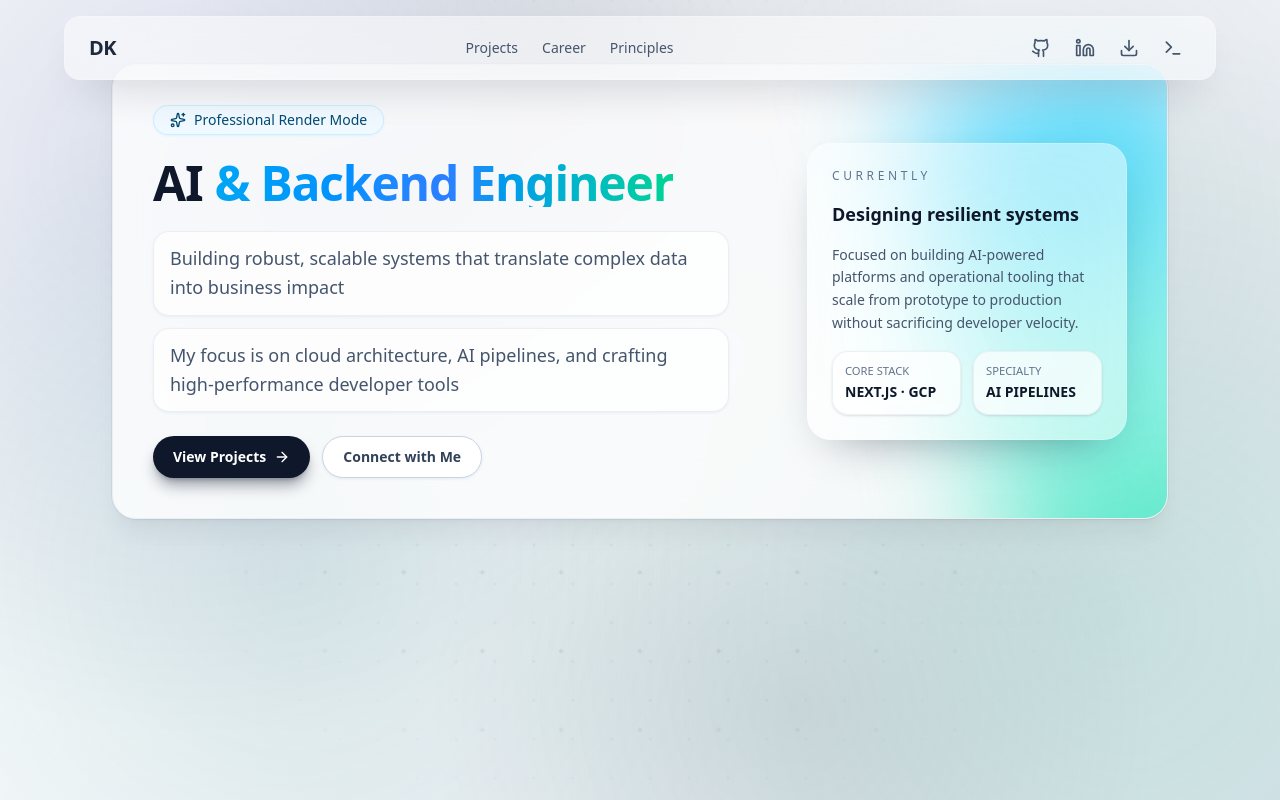
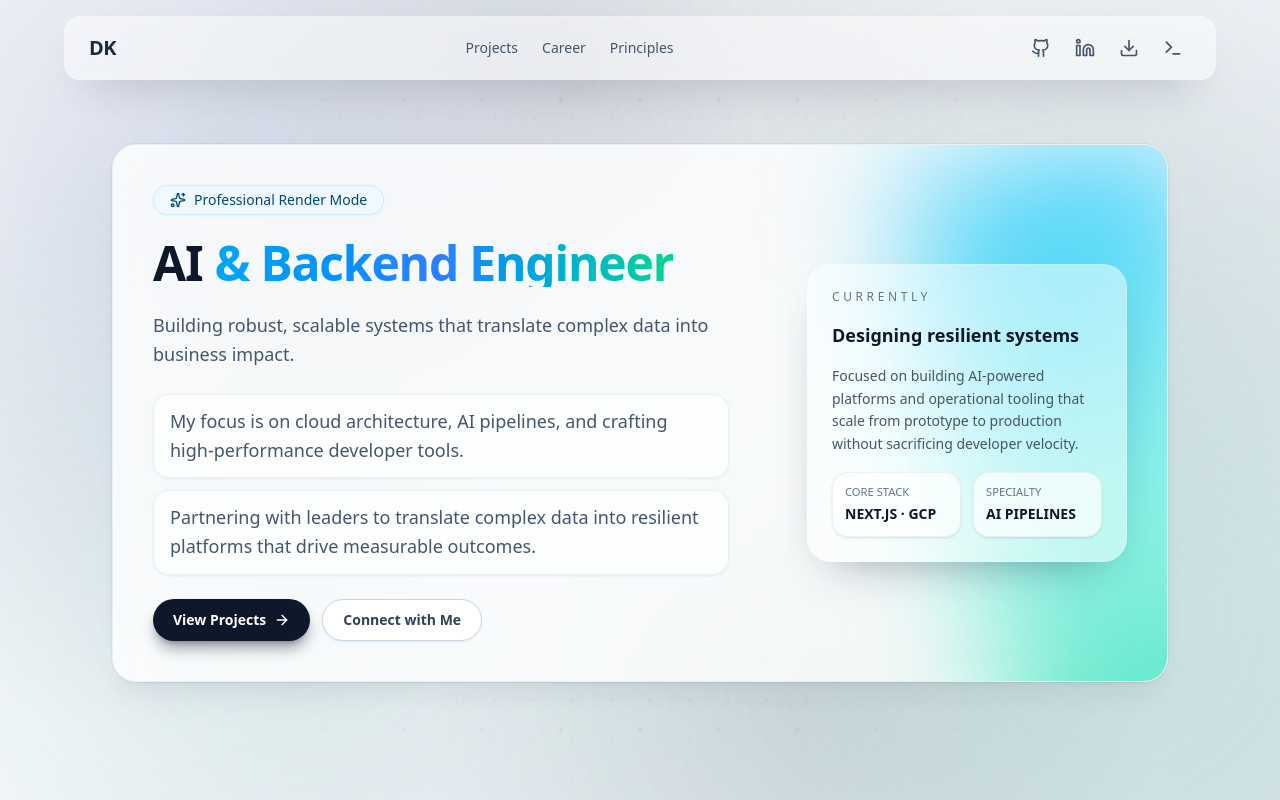
Before and after one commit to dillonfkhanna/dillonkhanna-portfolio, a Next.js app: page / in a window 1280 px wide. Built offline with nearby package versions, Linux system fonts and the light colour scheme; no server answers.

Commit message:
Adjust hero spacing and externalize copy

```diff
--- a/app/page.tsx
+++ b/app/page.tsx
@@ -7,10 +7,19 @@ export default async function Home() {
   const filePath = path.join(process.cwd(), 'data', 'professional-page.json');
   const fileContents = await fs.readFile(filePath, 'utf8');
   const content = JSON.parse(fileContents);
+  const { hero } = content;
 
   return (
-    <main className="mx-auto flex min-h-screen max-w-6xl flex-col gap-12 px-6 py-16 md:gap-16 md:px-10 lg:px-12">
-      <Hero title={content.hero.title} subtitle={content.hero.subtitle} />
+    <main className="mx-auto flex min-h-screen max-w-6xl flex-col gap-12 px-6 pb-16 pt-36 md:gap-16 md:px-10 lg:px-12">
+      <Hero
+        badgeLabel={hero.badge.label}
+        title={hero.title}
+        subtitle={hero.subtitle}
+        focusPoints={hero.focusPoints}
+        primaryCta={hero.primaryCta}
+        secondaryCta={hero.secondaryCta}
+        infoPanel={hero.infoPanel}
+      />
     </main>
   );
 }
--- a/components/Hero.tsx
+++ b/components/Hero.tsx
@@ -1,8 +1,31 @@
 import { ArrowRight, Sparkles } from "lucide-react";
 
+interface Cta {
+  label: string;
+  href: string;
+  ariaLabel?: string;
+}
+
+interface HeroStatsItem {
+  label: string;
+  value: string;
+}
+
+interface HeroInfoPanel {
+  metaLabel: string;
+  headline: string;
+  body: string;
+  stats: HeroStatsItem[];
+}
+
 interface HeroProps {
+  badgeLabel: string;
   title: string;
   subtitle: string;
+  focusPoints: string[];
+  primaryCta: Cta;
+  secondaryCta: Cta;
+  infoPanel: HeroInfoPanel;
 }
 
 const accentTitle = (title: string) => {
@@ -14,19 +37,29 @@ const accentTitle = (title: string) => {
   return { primary, accent };
 };
 
-export default function Hero({ title, subtitle }: HeroProps) {
+export default function Hero({
+  badgeLabel,
+  title,
+  subtitle,
+  focusPoints,
+  primaryCta,
+  secondaryCta,
+  infoPanel,
+}: HeroProps) {
   const { primary, accent } = accentTitle(title);
-  const focusPoints = subtitle.split(".").map((sentence) => sentence.trim()).filter(Boolean);
 
   return (
     <section className="relative isolate overflow-hidden rounded-3xl border border-slate-200/60 bg-white/80 p-10 shadow-xl shadow-slate-900/5 ring-1 ring-slate-900/5 backdrop-blur-xl">
-      <div className="absolute inset-y-0 -right-24 hidden h-[140%] w-72 -rotate-12 transform bg-gradient-to-b from-sky-400/70 via-teal-300/60 to-emerald-400/70 blur-3xl md:block" aria-hidden="true" />
+      <div
+        className="absolute inset-y-0 -right-24 hidden h-[140%] w-72 -rotate-12 transform bg-gradient-to-b from-sky-400/70 via-teal-300/60 to-emerald-400/70 blur-3xl md:block"
+        aria-hidden="true"
+      />
 
       <div className="relative flex flex-col gap-10 md:flex-row md:items-center md:justify-between">
         <div className="max-w-xl space-y-6">
           <div className="inline-flex items-center gap-2 rounded-full border border-sky-200/60 bg-sky-50 px-4 py-1 text-sm font-medium text-sky-900 shadow-sm shadow-sky-100">
-            <Sparkles className="h-4 w-4" />
-            <span>Professional Render Mode</span>
+            <Sparkles className="h-4 w-4" aria-hidden="true" />
+            <span>{badgeLabel}</span>
           </div>
 
           <h1 className="text-4xl font-semibold tracking-tight text-slate-900 sm:text-5xl">
@@ -38,9 +71,14 @@ export default function Hero({ title, subtitle }: HeroProps) {
             ) : null}
           </h1>
 
+          <p className="text-lg leading-relaxed text-slate-600">{subtitle}</p>
+
           <div className="space-y-3 text-lg leading-relaxed text-slate-600">
-            {focusPoints.map((point, index) => (
-              <p key={index} className="rounded-2xl border border-slate-200/70 bg-white/70 px-4 py-3 shadow-sm shadow-slate-200/60">
+            {focusPoints.map((point) => (
+              <p
+                key={point}
+                className="rounded-2xl border border-slate-200/70 bg-white/70 px-4 py-3 shadow-sm shadow-slate-200/60"
+              >
                 {point}
               </p>
             ))}
@@ -49,35 +87,38 @@ export default function Hero({ title, subtitle }: HeroProps) {
           <div className="flex flex-wrap gap-3">
             <a
               className="group inline-flex items-center justify-center gap-2 rounded-full bg-slate-900 px-5 py-2.5 text-sm font-semibold text-white shadow-lg shadow-slate-900/40 transition focus:outline-none focus-visible:ring-2 focus-visible:ring-slate-500"
-              href="#projects"
+              href={primaryCta.href}
+              aria-label={primaryCta.ariaLabel}
             >
-              View Projects
+              {primaryCta.label}
               <ArrowRight className="h-4 w-4 transition-transform group-hover:translate-x-1" />
             </a>
             <a
               className="inline-flex items-center justify-center gap-2 rounded-full border border-slate-300 bg-white px-5 py-2.5 text-sm font-semibold text-slate-700 shadow-sm shadow-slate-200/80 transition hover:border-slate-400 focus:outline-none focus-visible:ring-2 focus-visible:ring-slate-400"
-              href="#contact"
+              href={secondaryCta.href}
+              aria-label={secondaryCta.ariaLabel}
             >
-              Connect with Me
+              {secondaryCta.label}
             </a>
           </div>
         </div>
 
         <div className="glass-pane relative mt-6 flex w-full max-w-xs flex-col gap-4 rounded-3xl p-6 text-sm text-slate-700 shadow-lg shadow-slate-900/10 md:mt-0">
-          <div className="text-xs uppercase tracking-[0.3em] text-slate-500">Currently</div>
-          <div className="text-lg font-semibold text-slate-900">Designing resilient systems</div>
-          <p className="text-sm leading-relaxed text-slate-600">
-            Focused on building AI-powered platforms and operational tooling that scale from prototype to production without sacrificing developer velocity.
-          </p>
+          <div className="text-xs uppercase tracking-[0.3em] text-slate-500">
+            {infoPanel.metaLabel}
+          </div>
+          <div className="text-lg font-semibold text-slate-900">{infoPanel.headline}</div>
+          <p className="text-sm leading-relaxed text-slate-600">{infoPanel.body}</p>
           <div className="grid grid-cols-2 gap-3 text-left text-xs uppercase text-slate-500">
-            <div className="rounded-2xl border border-slate-200/60 bg-white/70 p-3 shadow-sm">
-              <div className="text-[0.7rem] font-medium text-slate-500">Core Stack</div>
-              <div className="mt-1 text-sm font-semibold text-slate-900">Next.js · GCP</div>
-            </div>
-            <div className="rounded-2xl border border-slate-200/60 bg-white/70 p-3 shadow-sm">
-              <div className="text-[0.7rem] font-medium text-slate-500">Specialty</div>
-              <div className="mt-1 text-sm font-semibold text-slate-900">AI Pipelines</div>
-            </div>
+            {infoPanel.stats.map((item) => (
+              <div
+                key={`${item.label}-${item.value}`}
+                className="rounded-2xl border border-slate-200/60 bg-white/70 p-3 shadow-sm"
+              >
+                <div className="text-[0.7rem] font-medium text-slate-500">{item.label}</div>
+                <div className="mt-1 text-sm font-semibold text-slate-900">{item.value}</div>
+              </div>
+            ))}
           </div>
         </div>
       </div>
--- a/data/professional-page.json
+++ b/data/professional-page.json
@@ -1,7 +1,39 @@
 {
   "hero": {
+    "badge": {
+      "label": "Professional Render Mode"
+    },
     "title": "AI & Backend Engineer",
-    "subtitle": "Building robust, scalable systems that translate complex data into business impact. My focus is on cloud architecture, AI pipelines, and crafting high-performance developer tools."
+    "subtitle": "Building robust, scalable systems that translate complex data into business impact.",
+    "focusPoints": [
+      "My focus is on cloud architecture, AI pipelines, and crafting high-performance developer tools.",
+      "Partnering with leaders to translate complex data into resilient platforms that drive measurable outcomes."
+    ],
+    "primaryCta": {
+      "label": "View Projects",
+      "href": "#projects",
+      "ariaLabel": "View projects"
+    },
+    "secondaryCta": {
+      "label": "Connect with Me",
+      "href": "#contact",
+      "ariaLabel": "Connect with me"
+    },
+    "infoPanel": {
+      "metaLabel": "Currently",
+      "headline": "Designing resilient systems",
+      "body": "Focused on building AI-powered platforms and operational tooling that scale from prototype to production without sacrificing developer velocity.",
+      "stats": [
+        {
+          "label": "Core Stack",
+          "value": "Next.js · GCP"
+        },
+        {
+          "label": "Specialty",
+          "value": "AI Pipelines"
+        }
+      ]
+    }
   },
   "projects": [
     {
```
